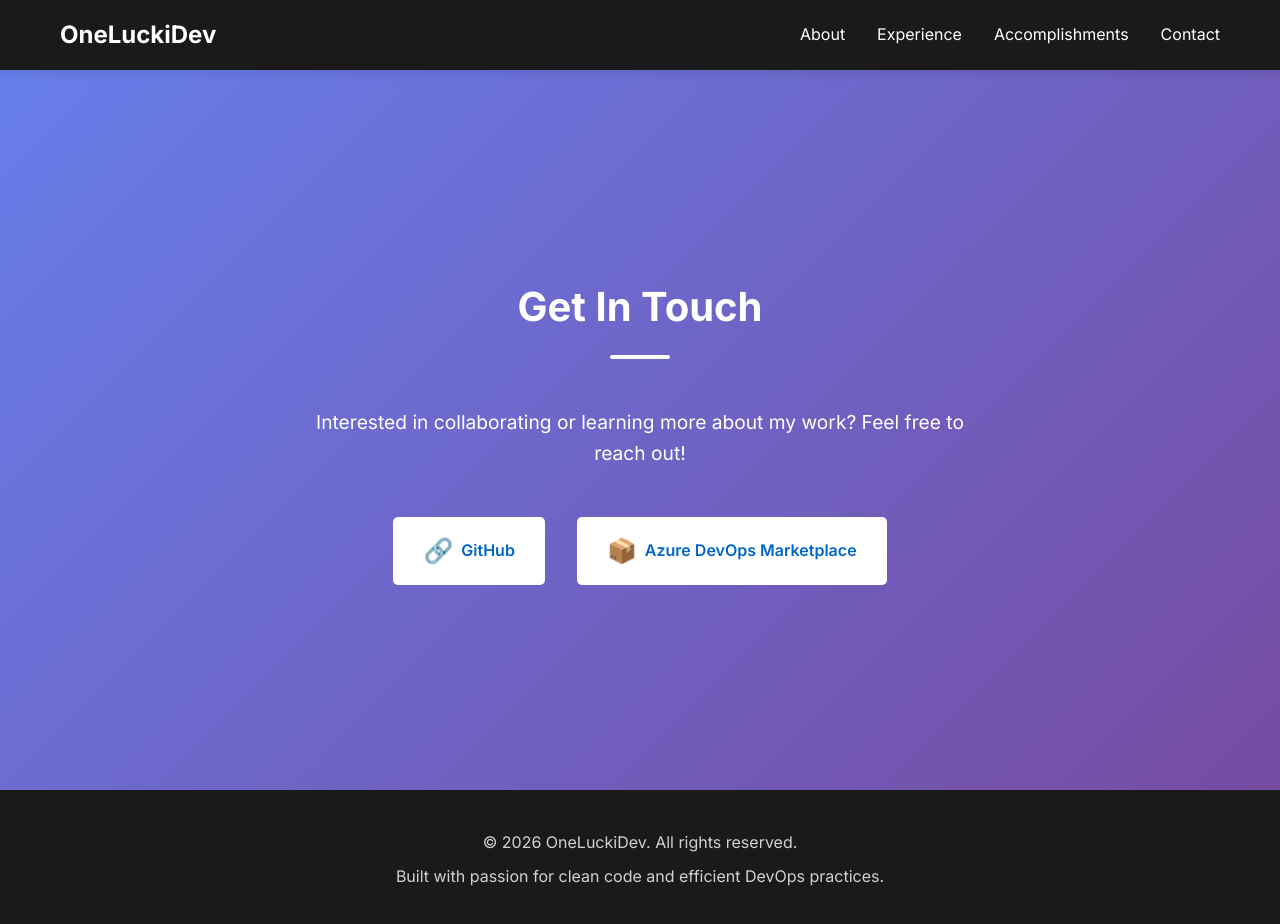
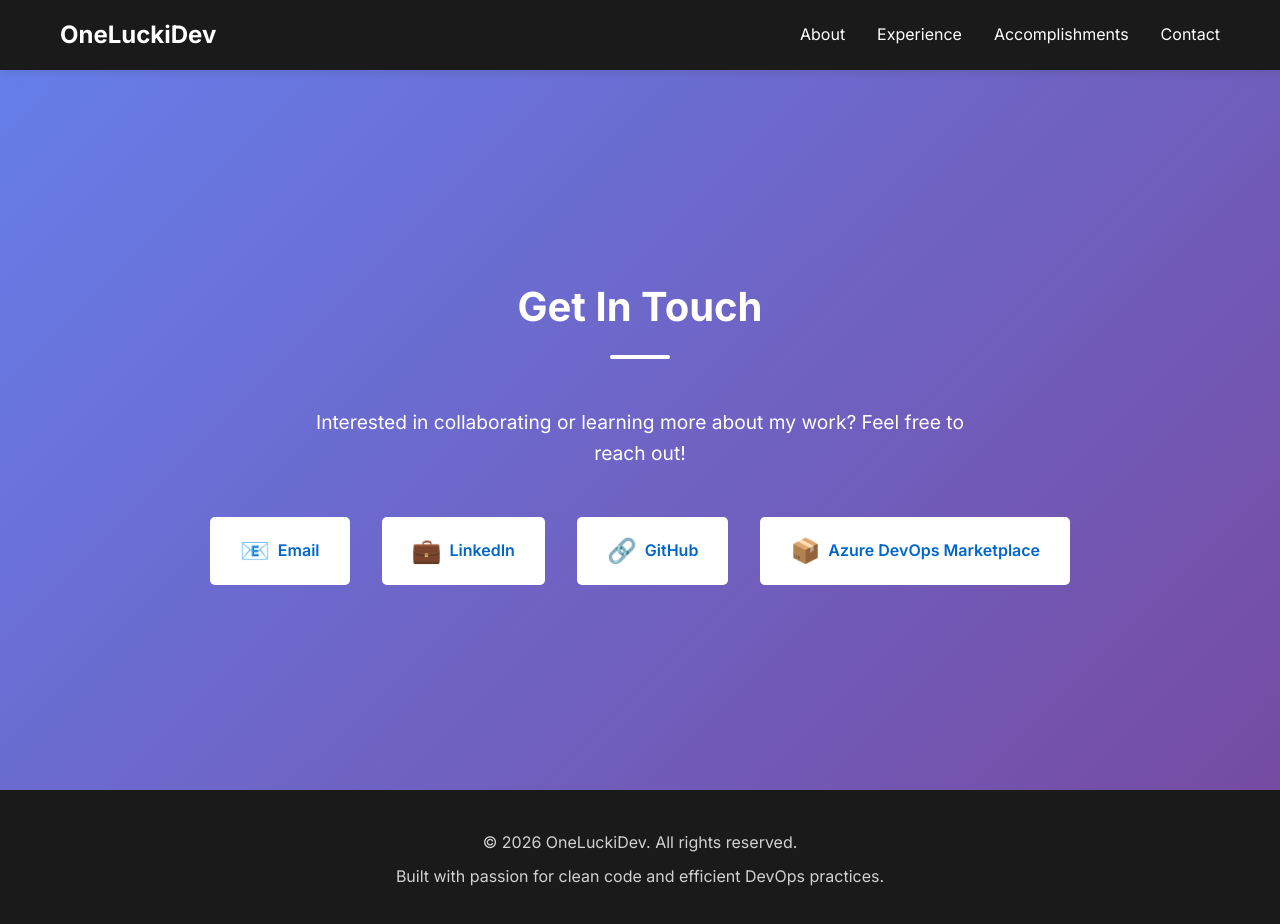
Before and after one commit to jeffpriz/oneluckidev-site, a React (Vite) app: page /contact in a window 1280 px wide. Shown: the top 924 px of the page. Built offline with nearby package versions, Linux system fonts and the light colour scheme.

Commit message:
Enhance contact page with icons and labels for contact links

```diff
--- a/src/pages/Contact.tsx
+++ b/src/pages/Contact.tsx
@@ -9,11 +9,19 @@ const Contact = () => {
           Interested in collaborating or learning more about my work? Feel free to reach out!
         </p>
         <div className="contact-links">
+          <a href="mailto:jeff@oneluckidev.com" className="contact-link">
+            <span className="contact-icon">📧</span>
+            <span>Email</span>
+          </a>
+          <a href="https://www.linkedin.com/in/jeffpriz/" className="contact-link" target="_blank" rel="noopener noreferrer">
+            <span className="contact-icon">💼</span>
+            <span>LinkedIn</span>
+          </a>
           <a href="https://github.com/jeffpriz" className="contact-link" target="_blank" rel="noopener noreferrer">
             <span className="contact-icon">🔗</span>
             <span>GitHub</span>
           </a>
-          <a href="https://marketplace.visualstudio.com" className="contact-link" target="_blank" rel="noopener noreferrer">
+          <a href="https://marketplace.visualstudio.com/publishers/OneLuckiDev" className="contact-link" target="_blank" rel="noopener noreferrer">
             <span className="contact-icon">📦</span>
             <span>Azure DevOps Marketplace</span>
           </a>
```
Also changed, not shown: 1 other file (tests, documents, lock files or other folders).
